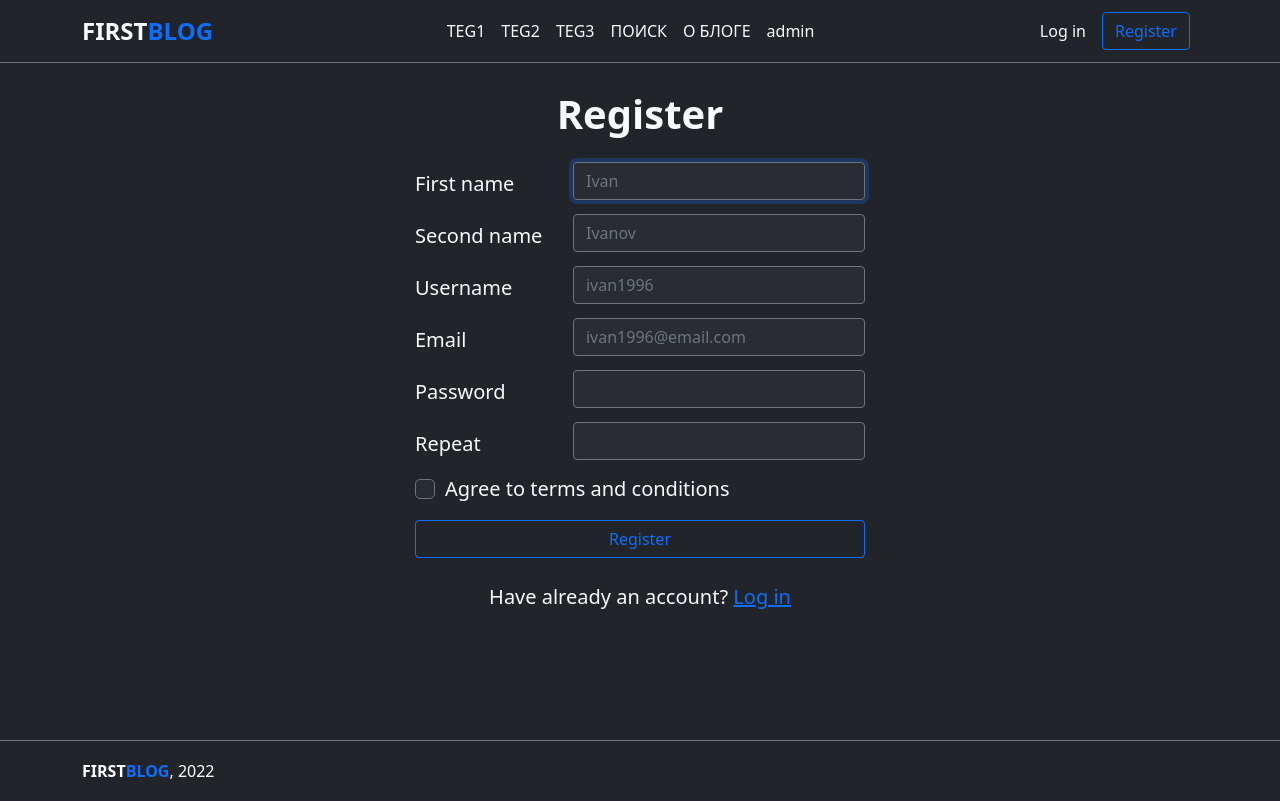
After one commit to axkiss/FirstBlog, a Django app: page /accounts/register/ in a window 1280 px wide. The commit adds this page. Run offline with Django 4.2, Linux system fonts and the light colour scheme; some libraries are stand-ins or nearby versions.

Commit message:
Add registration of users

```diff
--- a/blog_app/templates/blog_app/include/header.html
+++ b/blog_app/templates/blog_app/include/header.html
@@ -37,12 +37,15 @@
                     </li>
                     <li class="nav-item">
                         <a href="">
-                            <button type="button" class="btn btn-outline-primary">Sign up
-                            </button>
+                            <a class="base-link" href="{% url 'users:register' %}"><button type="button" class="btn btn-outline-primary">Register
+                            </button></a>
                         </a>
                     </li>
                 {% endif %}
                 {% if user.is_authenticated %}
+                    <li class="nav-item">
+                        {{ user.get_username }}
+                    </li>
                     <li class="nav-item">
                         <a class="base-link" href="{% url 'users:logout' %}">Log out</a>
                     </li>
--- a/users/form.py
+++ b/users/form.py
@@ -1,5 +1,64 @@
-from django.contrib.auth.forms import AuthenticationForm, UsernameField
+from django.contrib.auth import get_user_model, password_validation
+from django.contrib.auth.forms import AuthenticationForm, UsernameField, UserCreationForm
 from django import forms
+from django.utils.translation import gettext, gettext_lazy as _
+
+User = get_user_model()
+
+
+class MyUserCreationForm(UserCreationForm):
+    first_name = forms.CharField(
+        max_length=150,
+        widget=forms.TextInput(attrs={
+            'autofocus': True,
+            'class': "form-control",
+            'placeholder': "Ivan",
+        })
+    )
+    last_name = forms.CharField(
+        max_length=150,
+        widget=forms.TextInput(attrs={
+            'class': "form-control",
+            'placeholder': "Ivanov",
+        })
+    )
+    username = UsernameField(
+        widget=forms.TextInput(attrs={
+            'class': "form-control",
+            'placeholder': "ivan1996",
+        }))
+    email = forms.EmailField(
+        label=_("Email"),
+        max_length=254,
+        widget=forms.EmailInput(attrs={
+            'autocomplete': 'email',
+            'class': "form-control",
+            'placeholder': "ivan1996@email.com",
+        })
+    )
+    password1 = forms.CharField(
+        label=_("Password"),
+        strip=False,
+        min_length=8,
+        widget=forms.PasswordInput(attrs={
+            'autocomplete': 'new-password',
+            'class': "form-control",
+        }),
+        help_text=password_validation.password_validators_help_text_html(),
+    )
+    password2 = forms.CharField(
+        label=_("Password confirmation"),
+        strip=False,
+        min_length=8,
+        widget=forms.PasswordInput(attrs={
+            'autocomplete': 'new-password',
+            'class': "form-control"}),
+        help_text=_("Enter the same password as before, for verification."),
+    )
+
+    class Meta(UserCreationForm.Meta):
+        model = User
+        fields = ("first_name", "last_name", "username", "email")
 
 
 class MyAuthenticationForm(AuthenticationForm):
--- a/users/templates/users/login.html
+++ b/users/templates/users/login.html
@@ -76,7 +76,7 @@
                         </button>
                     </div>
                     <div class=" d-flex justify-content-center">
-                        Don't have an account?&nbsp;<a href=""> Sign Up</a>
+                        Don't have an account?&nbsp;<a href="{% url 'users:register' %}">Register</a>
                     </div>
                 </form>
             </div>
--- /dev/null
+++ b/users/templates/users/register.html
@@ -0,0 +1,112 @@
+{% extends 'blog_app/base.html' %}
+
+{% block title %}Register - FIRSTBLOG{% endblock %}
+
+{% block content %}
+    <!--Full news block-->
+    <div class="col-xxl-5 col-xl-6 col-lg-7 col-md-9 mb-5">
+
+        <!--News body-->
+        <div class="news-body fs-5 px-md-5">
+            <h1 class="mb-4 text-center"><b>Register</b></h1>
+            <!--Text of news-->
+            <div class="news-text mb-3">
+                {% if form.errors %}
+                    {% for field in form %}
+                        {% for error in field.errors %}
+                            <div class="alert alert-danger text-center" role="alert">
+                                {{ error|escape }}
+                            </div>
+                        {% endfor %}
+                    {% endfor %}
+                    {% for error in form.non_field_errors %}
+                        <div class="alert alert-warning text-center" role="alert">
+                            {{ error|escape }}
+                        </div>
+
+                    {% endfor %}
+                {% endif %}
+                <form class="needs-validation mb-3" method="post" action="{% url 'users:register' %}" novalidate>
+                    {% csrf_token %}
+                    <div class="mb-2 row">
+                        <label for="FirstName" class="col-4 col-form-label">First name</label>
+                        <div class="col-8">
+                            {{ form.first_name }}
+                            <div class="invalid-feedback">
+                                Please choose a first name
+                            </div>
+                        </div>
+                    </div>
+                    <div class="mb-2 row">
+                        <label for="LastName" class="col-4 col-form-label">Second name</label>
+                        <div class="col-8">
+                            {{ form.last_name }}
+                            <div class="invalid-feedback">
+                                Please choose a second name
+                            </div>
+                        </div>
+                    </div>
+                    <div class="mb-2 row">
+                        <label for="Username" class="col-4 col-form-label">Username</label>
+                        <div class="col-8">
+                            {{ form.username }}
+                            <div class="invalid-feedback">
+                                Please choose a username
+                            </div>
+                        </div>
+
+                    </div>
+                    <div class="mb-2 row">
+                        <label for="Email" class="col-4 col-form-label">Email</label>
+                        <div class="col-8">
+                            {{ form.email }}
+                            <div class="invalid-feedback">
+                                Please choose a email
+                            </div>
+                        </div>
+                    </div>
+                    <div class="mb-2 row">
+                        <label for="Password" class="col-4 col-form-label">Password</label>
+                        <div class="col-8">
+                            {{ form.password1 }}
+                            <div class="invalid-feedback">
+                                Password length should be at least 8
+                            </div>
+                        </div>
+                    </div>
+                    <div class="mb-2 row">
+                        <label for="RePassword" class="col-4 col-form-label">Repeat</label>
+                        <div class="col-8">
+                            {{ form.password2 }}
+                            <div class="invalid-feedback">
+                                Password length should be at least 8
+                            </div>
+                        </div>
+                    </div>
+
+                    <div class="mb-3">
+                        <div class="form-check">
+                            <input class="form-check-input" type="checkbox" value="" id="invalidCheck" required>
+                            <label class="form-check-label" for="invalidCheck">
+                                Agree to terms and conditions
+                            </label>
+                            <div class="invalid-feedback">
+                                You must agree before submitting.
+                            </div>
+                        </div>
+                    </div>
+
+                    <button class="btn btn-outline-primary w-100 mb-2" type="submit">Register</button>
+
+                </form>
+                <div class=" d-flex justify-content-center">
+                    Have already an account?&nbsp;<a href="{% url 'users:login' %}">Log in</a>
+                </div>
+            </div>
+
+
+        </div>
+
+    </div>
+
+{% endblock %}
--- a/users/urls.py
+++ b/users/urls.py
@@ -6,4 +6,5 @@ app_name = 'users'
 urlpatterns = [
     path('', include('django.contrib.auth.urls')),
     path('login/', views.MyLoginView.as_view(), name='login'),
+    path('register/', views.RegisterView.as_view(), name='register'),
 ]
--- a/users/views.py
+++ b/users/views.py
@@ -1,9 +1,34 @@
+from django.contrib.auth import login, authenticate
 from django.contrib.auth.views import LoginView
-from django.shortcuts import render
+from django.shortcuts import render, redirect
+from django.views import View
+from .form import MyAuthenticationForm, MyUserCreationForm
 
 
-# Create your views here.
-from .form import MyAuthenticationForm
+class RegisterView(View):
+    template_name = 'users/register.html'
+
+    def get(self, request):
+        form = MyUserCreationForm()
+        context = {
+            'form': form
+
+        }
+        return render(request, template_name=self.template_name, context=context)
+
+    def post(self, request):
+        form = MyUserCreationForm(request.POST)
+        if form.is_valid():
+            form.save()
+            username = form.cleaned_data.get('username')
+            password = form.cleaned_data.get('password1')
+            user = authenticate(username=username, password=password)
+            login(request, user)
+            return redirect('index')
+        context = {
+            'form': form
+        }
+        return render(request, template_name=self.template_name, context=context)
 
 
 class MyLoginView(LoginView):
```
Also changed, not shown: blog_app/templates/blog_app/signup.html (deleted, +0 -103 lines), users/templates/users/user.html (deleted, +0 -22 lines).
